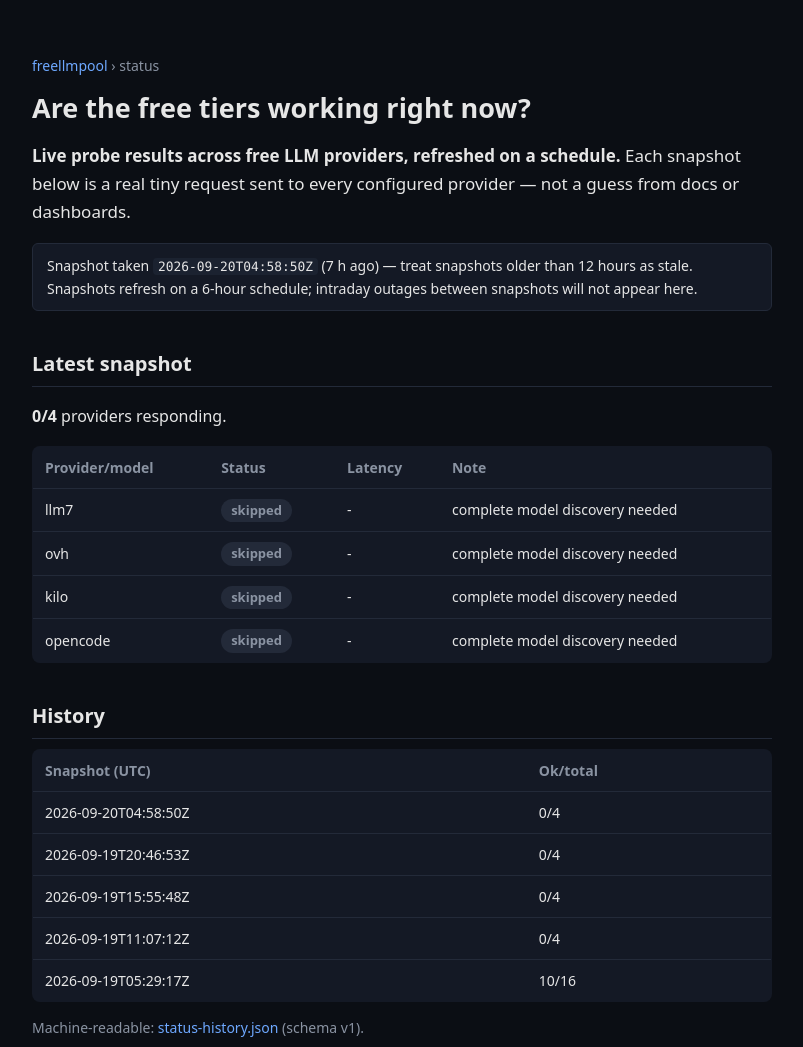
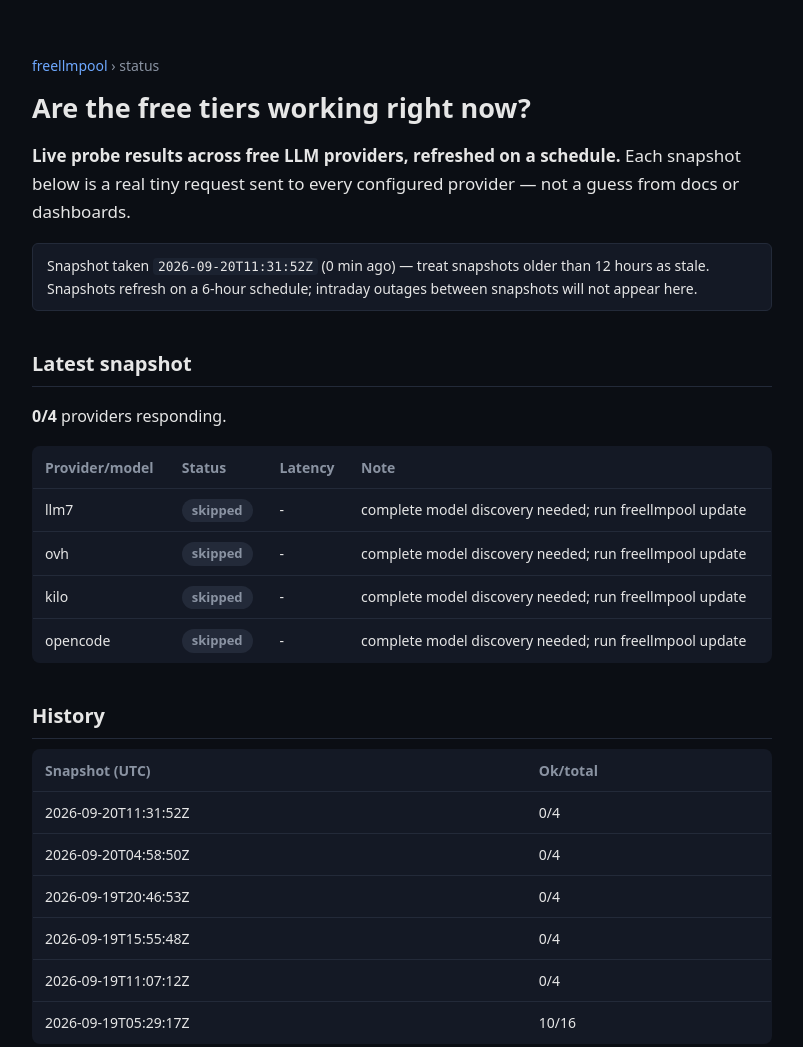
Before and after one commit to pauljones0/freellmpool, a plain HTML site: page docs/free-tier-status.html in a window 1280 px wide. Shown: the top 1047 px of the page, without its empty margins (238-1041 px from the left). Drawn offline with Linux system fonts and the light colour scheme.

Commit message:
chore: refresh free-tier status snapshot

```diff
--- a/docs/free-tier-status.html
+++ b/docs/free-tier-status.html
@@ -49,7 +49,7 @@
 schedule.</strong> Each snapshot below is a real tiny request sent to every configured
 provider — not a guess from docs or dashboards.</p>
 
-<div class="note" id="stale">Snapshot taken <code>2026-09-20T04:58:50Z</code>
+<div class="note" id="stale">Snapshot taken <code>2026-09-20T11:31:52Z</code>
 <span id="age"></span> — treat snapshots older than 12 hours as stale. Snapshots refresh
 on a 6-hour schedule; intraday outages between snapshots will not appear here.</div>
 
@@ -57,15 +57,16 @@
 <p><strong>0/4</strong> providers responding.</p>
 <table>
 <tr><th>Provider/model</th><th>Status</th><th>Latency</th><th>Note</th></tr>
-<tr><td>llm7</td><td><span class="pill muted">skipped</span></td><td class="num">-</td><td>complete model discovery needed</td></tr>
-<tr><td>ovh</td><td><span class="pill muted">skipped</span></td><td class="num">-</td><td>complete model discovery needed</td></tr>
-<tr><td>kilo</td><td><span class="pill muted">skipped</span></td><td class="num">-</td><td>complete model discovery needed</td></tr>
-<tr><td>opencode</td><td><span class="pill muted">skipped</span></td><td class="num">-</td><td>complete model discovery needed</td></tr>
+<tr><td>llm7</td><td><span class="pill muted">skipped</span></td><td class="num">-</td><td>complete model discovery needed; run freellmpool update</td></tr>
+<tr><td>ovh</td><td><span class="pill muted">skipped</span></td><td class="num">-</td><td>complete model discovery needed; run freellmpool update</td></tr>
+<tr><td>kilo</td><td><span class="pill muted">skipped</span></td><td class="num">-</td><td>complete model discovery needed; run freellmpool update</td></tr>
+<tr><td>opencode</td><td><span class="pill muted">skipped</span></td><td class="num">-</td><td>complete model discovery needed; run freellmpool update</td></tr>
 </table>
 
 <h2>History</h2>
 <table>
 <tr><th>Snapshot (UTC)</th><th>Ok/total</th></tr>
+<tr><td>2026-09-20T11:31:52Z</td><td class="num">0/4</td></tr>
 <tr><td>2026-09-20T04:58:50Z</td><td class="num">0/4</td></tr>
 <tr><td>2026-09-19T20:46:53Z</td><td class="num">0/4</td></tr>
 <tr><td>2026-09-19T15:55:48Z</td><td class="num">0/4</td></tr>
@@ -82,7 +83,7 @@
 <script>
 (function() {
   var el = document.getElementById("age");
-  var taken = Date.parse("2026-09-20T04:58:50Z");
+  var taken = Date.parse("2026-09-20T11:31:52Z");
   if (!el || isNaN(taken)) return;
   var mins = Math.max(0, Math.round((Date.now() - taken) / 60000));
   var label = mins < 90 ? mins + " min ago" : Math.round(mins / 60) + " h ago";
```
Also changed, not shown: docs/status-history.json (+31 -0 lines).
